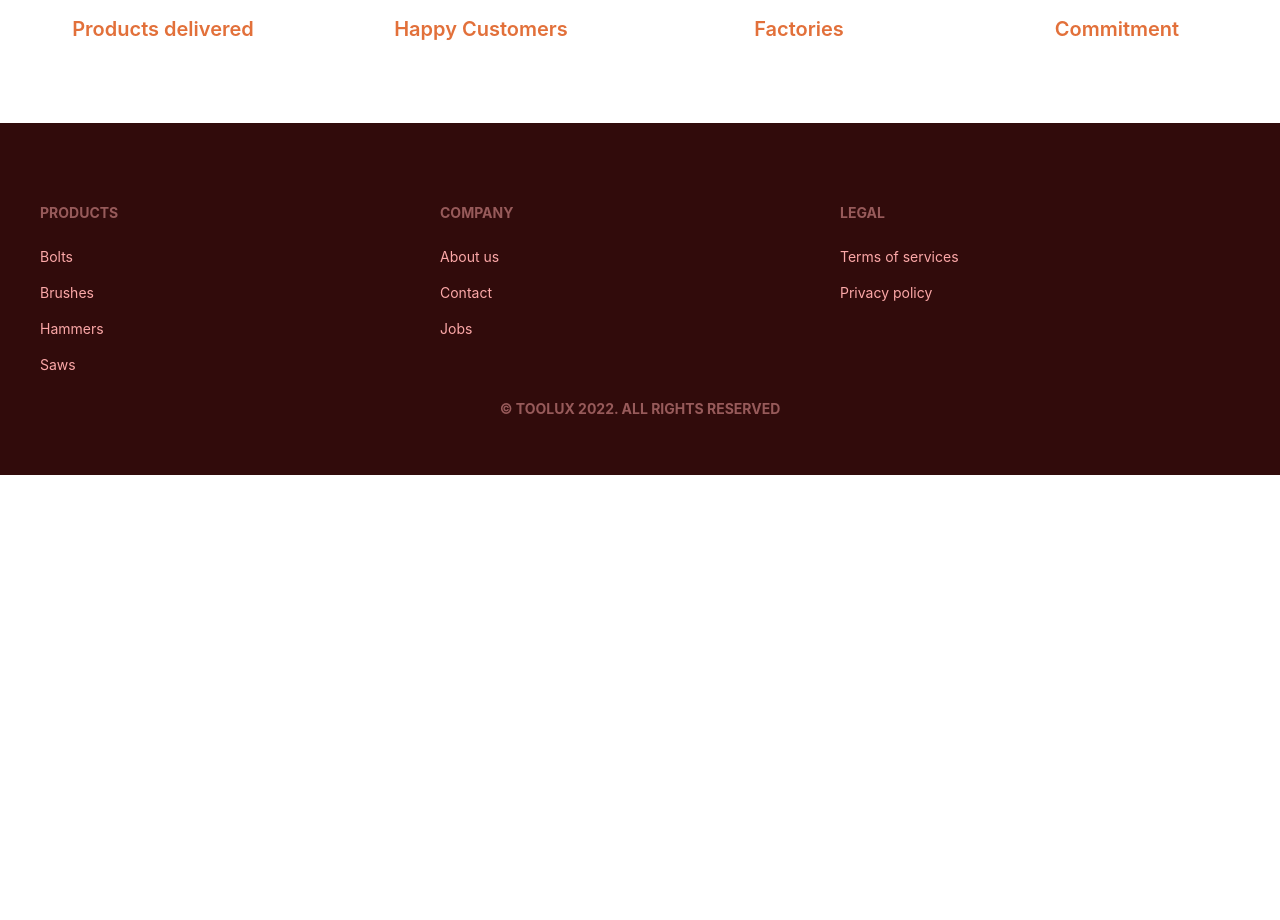
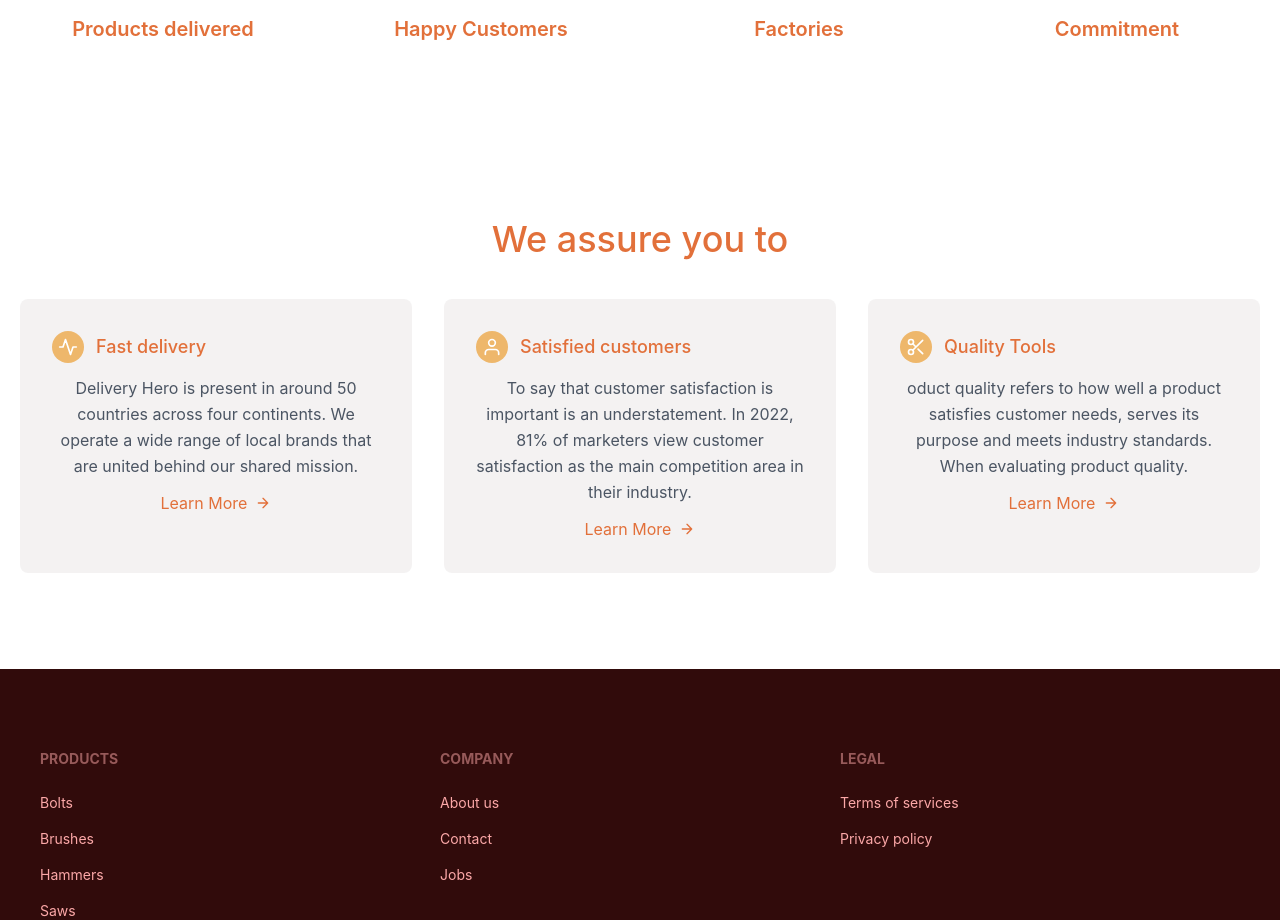
Before and after one commit to najmulhc/toolux-frontend, a React (Create React App) app: page / in a window 1280 px wide. Shown: the part 860-1780 px from the top of the page. Before the commit the page ends 1335 px from the top, so only its background shows below. Built offline with nearby package versions, Linux system fonts and the light colour scheme; no server answers.

Commit message:
why choice us done

```diff
--- a/src/Pages/Home/Home.js
+++ b/src/Pages/Home/Home.js
@@ -1,12 +1,14 @@
 import React from 'react'
 import Banner from './Banner'
 import BusinessSum from "./BusinessSum"
+import WhyUs from './WhyUs'
 
 const Home = () => (
   <main>
 
     <Banner />
     <BusinessSum />
+    <WhyUs/>
     </main>
   )
 
--- /dev/null
+++ b/src/Pages/Home/WhyUs.js
@@ -0,0 +1,152 @@
+import React from "react";
+import { Link } from "react-router-dom";
+import Heading from "../../Components/Heading";
+
+const WhyUs = () => (
+  <section className="text-gray-600 body-font">
+    <div className="container px-5 py-24 mx-auto">
+      <div className="flex flex-col text-center w-full mb-6">
+        <Heading>We assure you to</Heading>
+      </div>
+      <div className="flex flex-wrap -m-4">
+        <div className="p-4 md:w-1/3">
+          <div className="flex rounded-lg h-full bg-accent bg-opacity-5 p-8 flex-col">
+            <div className="flex items-center mb-3">
+              <div className="w-8 h-8 mr-3 inline-flex items-center justify-center rounded-full bg-primary text-white flex-shrink-0">
+                <svg
+                  fill="none"
+                  stroke="currentColor"
+                  strokeLinecap="round"
+                  strokeLinejoin="round"
+                  strokeWidth="2"
+                  className="w-5 h-5"
+                  viewBox="0 0 24 24"
+                >
+                  <path d="M22 12h-4l-3 9L9 3l-3 9H2" />
+                </svg>
+              </div>
+              <h2 className="text-secondary text-lg title-font font-medium">
+                Fast delivery
+              </h2>
+            </div>
+            <div className="flex-grow">
+              <p className="leading-relaxed text-base">
+              Delivery Hero is present in around 50 countries across four continents. We operate a wide range of local brands that are united behind our shared mission.
+              </p>
+              <Link
+                to="/"
+                className="mt-3 text-secondary inline-flex items-center"
+              >
+                Learn More
+                <svg
+                  fill="none"
+                  stroke="currentColor"
+                  strokeLinecap="round"
+                  strokeLinejoin="round"
+                  strokeWidth="2"
+                  className="w-4 h-4 ml-2"
+                  viewBox="0 0 24 24"
+                >
+                  <path d="M5 12h14M12 5l7 7-7 7" />
+                </svg>
+              </Link>
+            </div>
+          </div>
+        </div>
+        <div className="p-4 md:w-1/3">
+          <div className="flex rounded-lg h-full bg-accent bg-opacity-5 p-8 flex-col">
+            <div className="flex items-center mb-3">
+              <div className="w-8 h-8 mr-3 inline-flex items-center justify-center rounded-full bg-primary text-white flex-shrink-0">
+                <svg
+                  fill="none"
+                  stroke="currentColor"
+                  strokeLinecap="round"
+                  strokeLinejoin="round"
+                  strokeWidth="2"
+                  className="w-5 h-5"
+                  viewBox="0 0 24 24"
+                >
+                  <path d="M20 21v-2a4 4 0 00-4-4H8a4 4 0 00-4 4v2" />
+                  <circle cx="12" cy="7" r="4" />
+                </svg>
+              </div>
+              <h2 className="text-secondary text-lg title-font font-medium">
+                Satisfied customers
+              </h2>
+            </div>
+            <div className="flex-grow">
+              <p className="leading-relaxed text-base">
+              To say that customer satisfaction is important is an understatement. In 2022, 81% of marketers view customer satisfaction as the main competition area in their industry.
+              </p>
+              <Link
+                to="/"
+                className="mt-3 text-secondary inline-flex items-center"
+              >
+                Learn More
+                <svg
+                  fill="none"
+                  stroke="currentColor"
+                  strokeLinecap="round"
+                  strokeLinejoin="round"
+                  strokeWidth="2"
+                  className="w-4 h-4 ml-2"
+                  viewBox="0 0 24 24"
+                >
+                  <path d="M5 12h14M12 5l7 7-7 7" />
+                </svg>
+              </Link>
+            </div>
+          </div>
+        </div>
+        <div className="p-4 md:w-1/3">
+          <div className="flex rounded-lg h-full bg-accent bg-opacity-5 p-8 flex-col">
+            <div className="flex items-center mb-3">
+              <div className="w-8 h-8 mr-3 inline-flex items-center justify-center rounded-full bg-primary text-white flex-shrink-0">
+                <svg
+                  fill="none"
+                  stroke="currentColor"
+                  strokeLinecap="round"
+                  strokeLinejoin="round"
+                  strokeWidth="2"
+                  className="w-5 h-5"
+                  viewBox="0 0 24 24"
+                >
+                  <circle cx="6" cy="6" r="3" />
+                  <circle cx="6" cy="18" r="3" />
+                  <path d="M20 4L8.12 15.88M14.47 14.48L20 20M8.12 8.12L12 12" />
+                </svg>
+              </div>
+              <h2 className="text-secondary text-lg title-font font-medium">
+                Quality Tools
+              </h2>
+            </div>
+            <div className="flex-grow">
+              <p className="leading-relaxed text-base">
+              oduct quality refers to how well a product satisfies customer needs, serves its purpose and meets industry standards. When evaluating product quality.
+              </p>
+              <Link
+                to="/"
+                className="mt-3 text-secondary inline-flex items-center"
+              >
+                Learn More
+                <svg
+                  fill="none"
+                  stroke="currentColor"
+                  strokeLinecap="round"
+                  strokeLinejoin="round"
+                  strokeWidth="2"
+                  className="w-4 h-4 ml-2"
+                  viewBox="0 0 24 24"
+                >
+                  <path d="M5 12h14M12 5l7 7-7 7" />
+                </svg>
+              </Link>
+            </div>
+          </div>
+        </div>
+      </div>
+    </div>
+  </section>
+);
+
+export default WhyUs;
```
